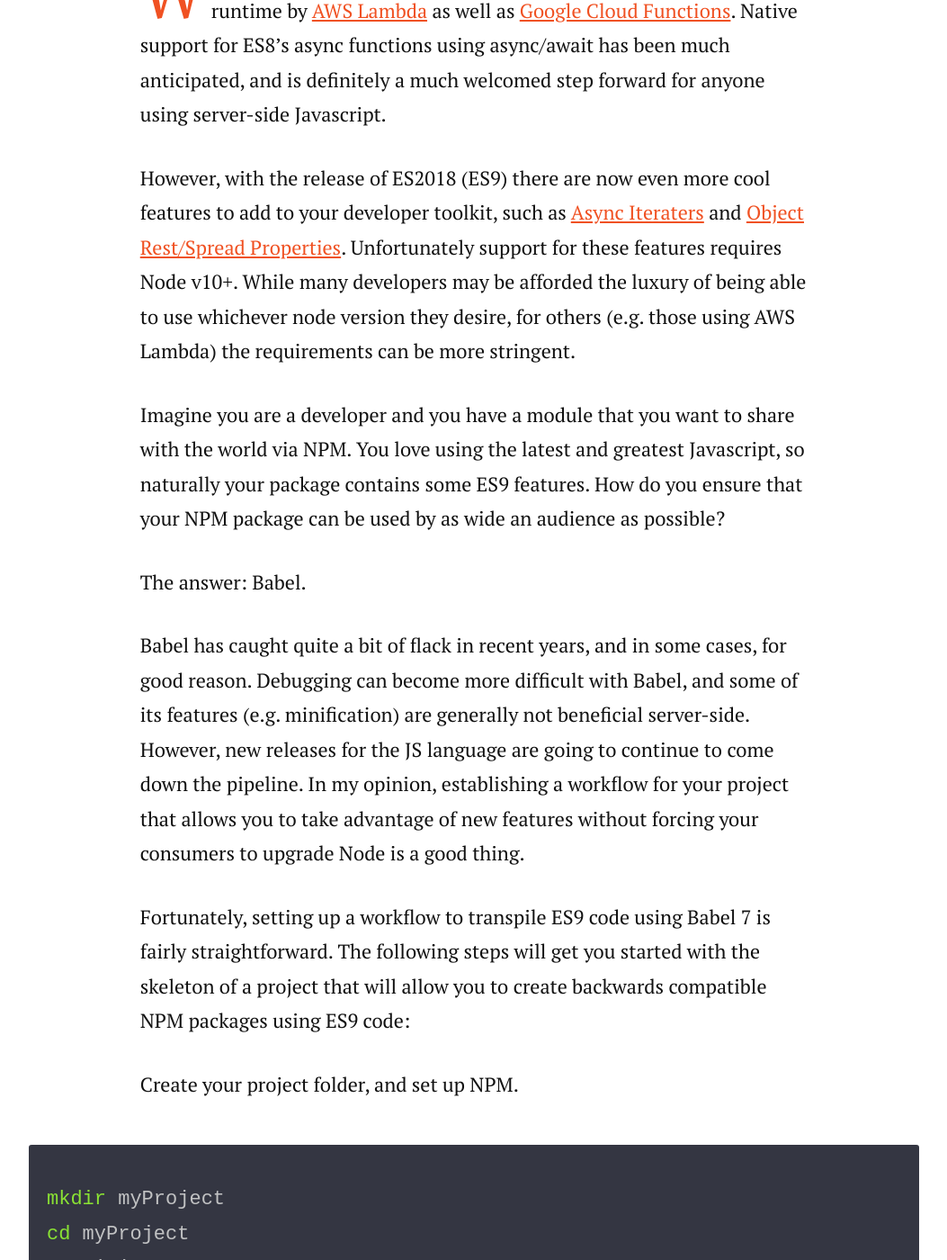
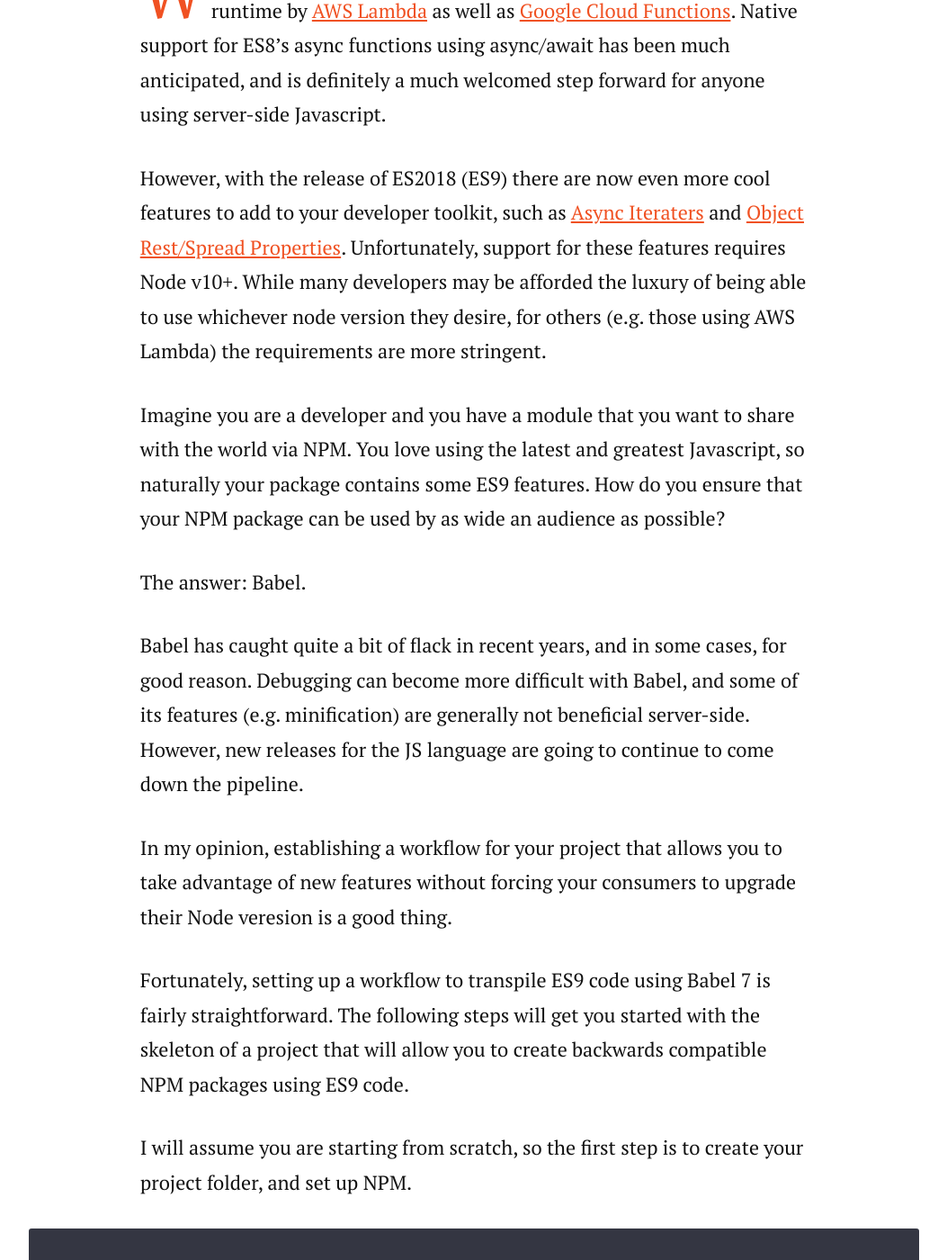
Before and after one commit to seanvm/blog.vanmulligen.ca, a Jekyll site: the page built from _posts/2018-11-15-transpiling-es9-node-modules-with-babel-7.markdown, in a window 1280 px wide and 1400 px high, scrolled down 702 px. Shown: the whole window at 90% size, without its empty margins (113-1166 px from the left). Built offline with Jekyll 4.4.1, drawn with Linux system fonts in a browser that asks for light colours; nearby versions of some CDN libraries; some of the changed text lies outside the part shown.

Commit message:
Revise draft

`````diff
--- a/_posts/2018-11-15-transpiling-es9-node-modules-with-babel-7.markdown
+++ b/_posts/2018-11-15-transpiling-es9-node-modules-with-babel-7.markdown
@@ -1,37 +1,39 @@
 ---
 layout: post
 title:  "Transpiling And Publishing ES9 NPM Modules With Babel 7"
-date:   2018-11-17
+date:   2018-11-21
 ---
 
-<span class="dropcap">W</span>ith 2018 coming to an end, we have seen adoption of the Node.js 8 runtime by [AWS Lambda][aws-lambda] as well as [Google Cloud Functions][google_cloud_functions]. Native support for ES8's async functions using async/await has been much anticipated, and is definitely a much welcomed step forward for anyone using server-side Javascript.
+<span class="dropcap">W</span>ith 2018 coming to an end, we have seen adoption of the Node.js 8 runtime by [AWS Lambda][aws-lambda]{:target="_blank"} as well as [Google Cloud Functions][google_cloud_functions]{:target="_blank"}. Native support for ES8's async functions using async/await has been much anticipated, and is definitely a much welcomed step forward for anyone using server-side Javascript.
 
-However, with the release of ES2018 (ES9) there are now even more cool features to add to your developer toolkit, such as [Async Iteraters][async-iterators] and [Object Rest/Spread Properties][rest-elements]. Unfortunately support for these features requires Node v10+. While many developers may be afforded the luxury of being able to use whichever node version they desire, for others (e.g. those using AWS Lambda) the requirements can be more stringent.
+However, with the release of ES2018 (ES9) there are now even more cool features to add to your developer toolkit, such as [Async Iteraters][async-iterators]{:target="_blank"} and [Object Rest/Spread Properties][rest-elements]{:target="_blank"}. Unfortunately, support for these features requires Node v10+. While many developers may be afforded the luxury of being able to use whichever node version they desire, for others (e.g. those using AWS Lambda) the requirements are more stringent.
 
 Imagine you are a developer and you have a module that you want to share with the world via NPM. You love using the latest and greatest Javascript, so naturally your package contains some ES9 features. How do you ensure that your NPM package can be used by as wide an audience as possible?
 
 The answer: Babel.
 
-Babel has caught quite a bit of flack in recent years, and in some cases, for good reason. Debugging can become more difficult with Babel, and some of its features (e.g. minification) are generally not beneficial server-side. However, new releases for the JS language are going to continue to come down the pipeline. In my opinion, establishing a workflow for your project that allows you to take advantage of new features without forcing your consumers to upgrade Node is a good thing.
+Babel has caught quite a bit of flack in recent years, and in some cases, for good reason. Debugging can become more difficult with Babel, and some of its features (e.g. minification) are generally not beneficial server-side. However, new releases for the JS language are going to continue to come down the pipeline.
 
-Fortunately, setting up a workflow to transpile ES9 code using Babel 7 is fairly straightforward. The following steps will get you started with the skeleton of a project that will allow you to create backwards compatible NPM packages using ES9 code:
+In my opinion, establishing a workflow for your project that allows you to take advantage of new features without forcing your consumers to upgrade their Node veresion is a good thing.
 
-Create your project folder, and set up NPM.
-{% highlight bash %}
+Fortunately, setting up a workflow to transpile ES9 code using Babel 7 is fairly straightforward. The following steps will get you started with the skeleton of a project that will allow you to create backwards compatible NPM packages using ES9 code.
+
+I will assume you are starting from scratch, so the first step is to create your project folder, and set up NPM.
+````
 mkdir myProject
 cd myProject
 npm init
-{% endhighlight %}
-
+````
 
 Now install babel:
 
-{% highlight bash %}
+````
 npm install --save-dev @babel/cli @babel/core @babel/preset-env @babel/register
-{% endhighlight %}
+````
 
 Configure Babel by creating a `.babelrc` file in your root directory with the following:
-{% highlight json %}
+
+```json
 {
   "presets": [
     [
@@ -43,62 +45,64 @@
     ]
   ]
 }
-{% endhighlight %}
+````
+
+This config file tells Babel which version of node to transpile for. For the purposes of this exercise we will assume that you are running a version of node that does not support ES9, so we will target the current version. However, you can specify a specific version if you want.
 
 Within your project folder, create a `src` and `lib` folder:
-{% highlight bash %}
+
+```
 mkdir lib src
-{% endhighlight %}
+````
 
 The `src` folder will contain your ES9 code, and will be what you would keep in your version control (e.g. Git). The `lib` directory will contain your transpiled code, and will be what you upload to NPM.
 
 Setup your build script to output to your `lib` directory:
-{% highlight json %}
+```json
 "scripts": {
     ...
     "build": "./node_modules/.bin/babel src --out-dir lib",
     ...
   },
-{% endhighlight %}
+````
 
-NPM also supports a [prepare][npm-prepare] script that will be run before the package is packed and published. You can use this to ensure that your module is transpiled when you go to pubslish:
+NPM also supports a [prepare][npm-prepare]{:target="_blank"} script that will be run before the package is packed and published. You can use this to ensure that your module is transpiled when you go to pubslish:
 
-{% highlight json %}
+```json
 "scripts": {
     ...
     "prepare": "npm run build",
     ...
   },
-{% endhighlight %}
+````
 
 Update your module's entrypoint within the `package.json` to point to your `lib` directory. For example:
 
-{% highlight json %}
-// package.json
+```json
 {
   "name": "es9-test",
   "main": "lib/index.js",
   ...
 }
-{% endhighlight %}
+````
 
 You will want to be able to run tests on your code as well (hopefully!). If you are using Mocha your test script will look something like this:
 
-{% highlight json %}
+```json
 "scripts": {
     "test": "mocha --require @babel/register test/*.test.js",
     ...
   },
-{% endhighlight %}
+````
 
-The key portion of this being the inclusion of [@babel/register][babel-register] via the require hook.
+The key portion of this being the inclusion of [@babel/register][babel-register]{:target="_blank"} via the require hook.
 
 To prevent the non-transpiled ES9 code from being uploaded to NPM you can also add an `.npmignore` file that excludes the `/src/` directory. Similarly, you may want to add the `lib` directory to your `gitignore` to exclude your transpiled code from being checked into version control.
 
 Your `package.json` should now look something like the following:
 
 
-{% highlight json %}
+```json
 {
   "name": "...",
   "version": "1.0.0",
@@ -110,19 +114,20 @@
     "prepare": "npm run build"
   },
   "dependencies": {
-   ...
+    ...
   },
   "devDependencies": {
     "@babel/cli": "^7.1.5",
     "@babel/core": "^7.1.5",
     "@babel/preset-env": "^7.1.5",
     "@babel/register": "^7.0.0",
-    "mocha": "^5.2.0",
+    "mocha": "^5.2.0"
   }
 }
-{% endhighlight %}
+````
 
-Now you are ready to publish a backwards compatible NPM module written with ES9 features.
+When you are ready, you can now publish a backwards compatible NPM module written with ES9 features to NPM by running the command `npm publish`.
+
 
 [jekyll-gh]: https://github.com/mojombo/jekyll
 [jekyll]:    http://jekyllrb.com
`````
